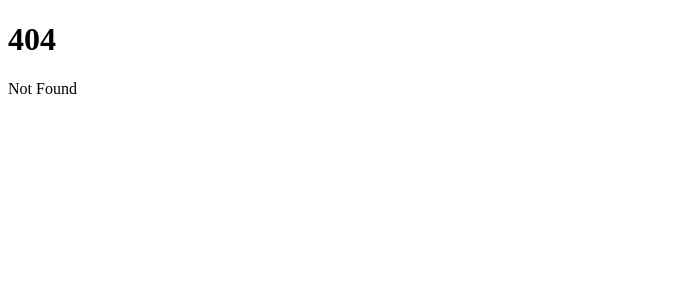
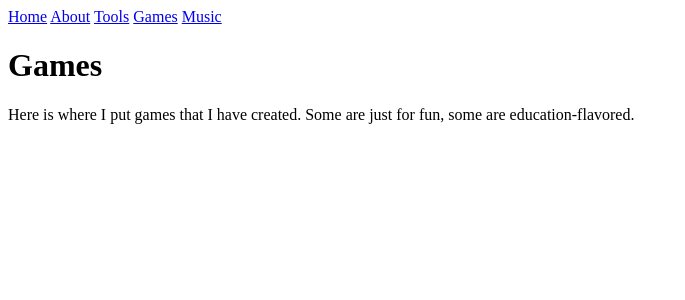
Before and after one commit to wispykey/portfolio, a SvelteKit app: page /games in a window 1280 px wide. Before the commit this address had no page. Shown: the top 300 px of the page, without its empty margins (0-685 px from the left). Built offline with nearby package versions, Linux system fonts and the light colour scheme.

Commit message:
Add basic routes with stubbed content

```diff
--- a/src/routes/+layout.svelte
+++ b/src/routes/+layout.svelte
@@ -1,11 +1,20 @@
 <script lang="ts">
-	import favicon from '$lib/assets/favicon.svg';
+	import favicon from "$lib/assets/favicon.svg";
 
 	let { children } = $props();
 </script>
 
 <svelte:head>
 	<link rel="icon" href={favicon} />
+	<title>wispykey.com</title>
 </svelte:head>
 
+<nav>
+	<a href="/">Home</a>
+	<a href="/about">About</a>
+	<a href="/tools">Tools</a>
+	<a href="/games">Games</a>
+	<a href="/music">Music</a>
+</nav>
+
 {@render children()}
--- a/src/routes/+page.svelte
+++ b/src/routes/+page.svelte
@@ -1,2 +1,3 @@
-<h1>Welcome to SvelteKit</h1>
-<p>Visit <a href="https://svelte.dev/docs/kit">svelte.dev/docs/kit</a> to read the documentation</p>
+<h1>wispykey.com</h1>
+
+<p>What should I put here?</p>
--- /dev/null
+++ b/src/routes/about/+page.svelte
@@ -0,0 +1,3 @@
+<h1>About Me</h1>
+
+<p>I like technology, music, and games.</p>
--- /dev/null
+++ b/src/routes/games/+page.svelte
@@ -0,0 +1,6 @@
+<h1>Games</h1>
+
+<p>
+    Here is where I put games that I have created. Some are just for fun, some
+    are education-flavored.
+</p>
--- /dev/null
+++ b/src/routes/music/+page.svelte
@@ -0,0 +1,4 @@
+<h1>Music</h1>
+
+<p>Here is where I put compositions/arragements/covers.</p>
+<p>Embed SoundCloud, YouTube</p>
--- /dev/null
+++ b/src/routes/tools/+page.svelte
@@ -0,0 +1,6 @@
+<h1>Tools</h1>
+
+<p>
+    Here is where I put interactive stuff that are useful to me, and maybe
+    useful to others.
+</p>
```
